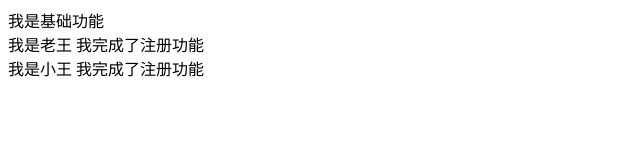
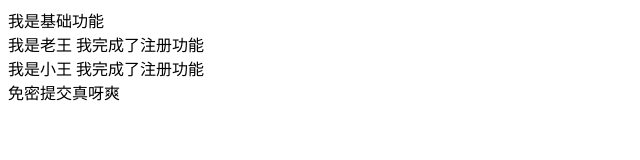
Before and after one commit to Albert-sxj/myfirst, a plain HTML site: page index.html in a window 1280 px wide. Shown: the whole page, without its empty margins (0-640 px from the left). Drawn offline with Linux system fonts and the light colour scheme.

Commit message:
免密提交真呀爽

```diff
--- a/index.html
+++ b/index.html
@@ -12,6 +12,7 @@
     <div>我是基础功能</div>
     <div>我是老王 我完成了注册功能</div>
     <div>我是小王 我完成了注册功能</div>
+    <div>免密提交真呀爽</div>
 
 </body>
 
```
